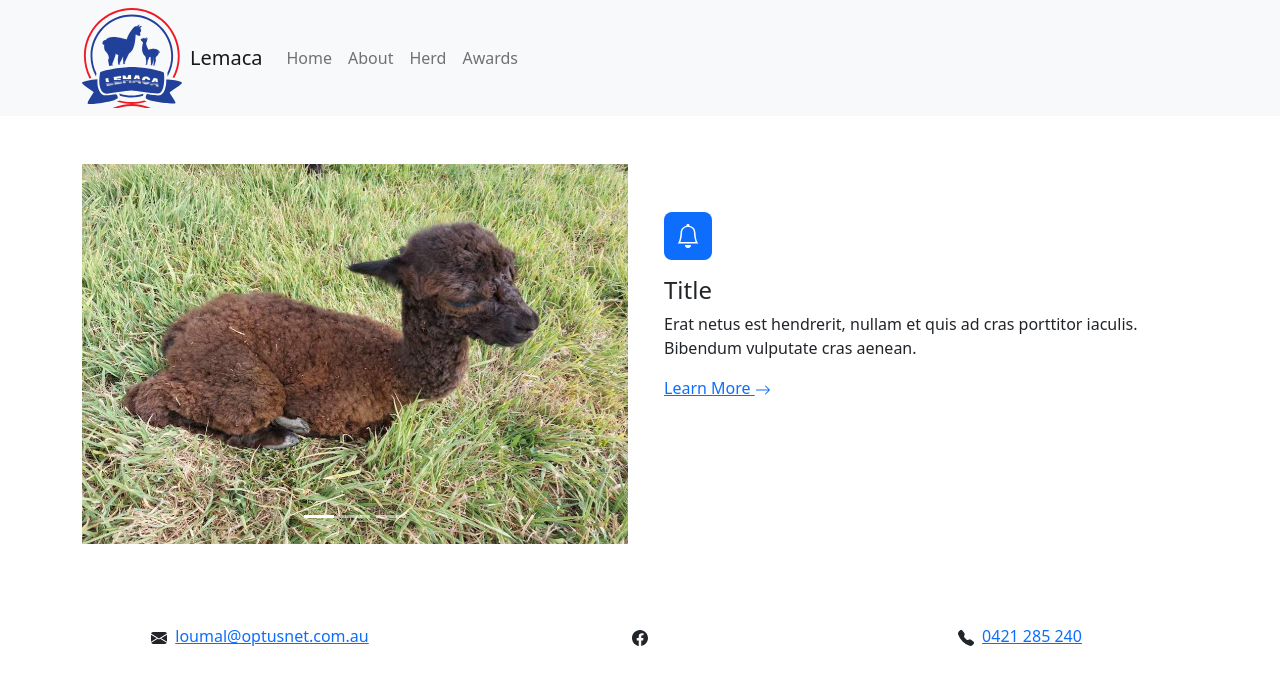
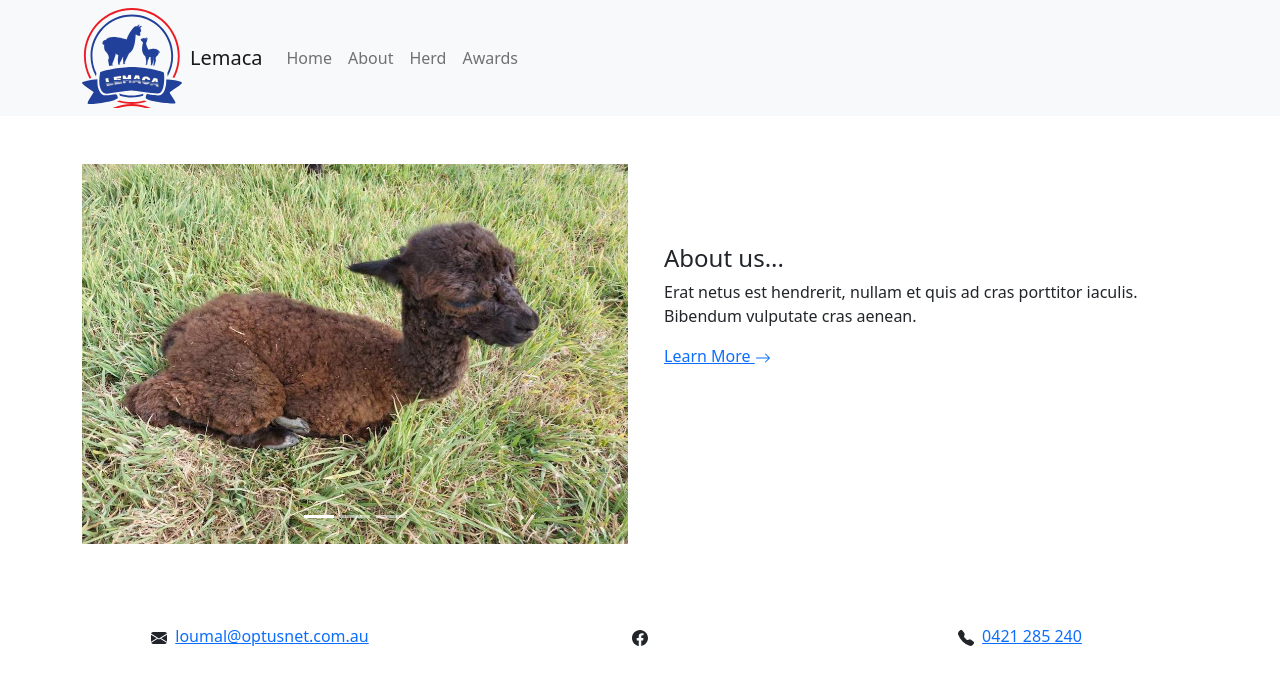
Before and after one commit to DeadPixelz01/lemaca-web, a React (Create React App) app: page /about in a window 1280 px wide. Shown: the top 684 px of the page. Built offline with nearby package versions, Linux system fonts and the light colour scheme.

Commit message:
adding information

```diff
--- a/src/About.js
+++ b/src/About.js
@@ -26,11 +26,8 @@ const About = () => {
             </div>
             <div className="col d-flex flex-column justify-content-center p-4">
                 <div className="text-center text-md-start d-flex flex-column align-items-center align-items-md-start mb-5">
-                    <div className="bs-icon-md bs-icon-rounded bs-icon-primary d-flex flex-shrink-0 justify-content-center align-items-center d-inline-block mb-3 bs-icon"><svg xmlns="http://www.w3.org/2000/svg" width="1em" height="1em" fill="currentColor" viewBox="0 0 16 16" className="bi bi-bell">
-                            <path d="M8 16a2 2 0 0 0 2-2H6a2 2 0 0 0 2 2zM8 1.918l-.797.161A4.002 4.002 0 0 0 4 6c0 .628-.134 2.197-.459 3.742-.16.767-.376 1.566-.663 2.258h10.244c-.287-.692-.502-1.49-.663-2.258C12.134 8.197 12 6.628 12 6a4.002 4.002 0 0 0-3.203-3.92L8 1.917zM14.22 12c.223.447.481.801.78 1H1c.299-.199.557-.553.78-1C2.68 10.2 3 6.88 3 6c0-2.42 1.72-4.44 4.005-4.901a1 1 0 1 1 1.99 0A5.002 5.002 0 0 1 13 6c0 .88.32 4.2 1.22 6z"></path>
-                        </svg></div>
                     <div>
-                        <h4>Title</h4>
+                        <h4>About us...</h4>
                         <p>Erat netus est hendrerit, nullam et quis ad cras porttitor iaculis. Bibendum vulputate cras aenean.</p><a href="#">Learn More&nbsp;<svg xmlns="http://www.w3.org/2000/svg" width="1em" height="1em" fill="currentColor" viewBox="0 0 16 16" className="bi bi-arrow-right">
                                 <path fill-rule="evenodd" d="M1 8a.5.5 0 0 1 .5-.5h11.793l-3.147-3.146a.5.5 0 0 1 .708-.708l4 4a.5.5 0 0 1 0 .708l-4 4a.5.5 0 0 1-.708-.708L13.293 8.5H1.5A.5.5 0 0 1 1 8z"></path>
                             </svg></a>
--- a/src/Home.js
+++ b/src/Home.js
@@ -12,7 +12,7 @@ const Home = () => {
                         <div className="col-md-10 col-xl-8 text-center d-flex d-sm-flex d-md-flex justify-content-center align-items-center mx-auto justify-content-md-start align-items-md-center justify-content-xl-center" style={{backgroundColor: 'rgba(33,32,32,0.66)', borderRadius: '6px'}}>
                             <div>
                                 <h1 className="text-uppercase fw-bold mb-3" style={{color: 'rgb(255,255,255)'}}>Welcome to Lemaca's alpacas</h1>
-                                <p className="mb-4" style={{color: 'rgb(255,255,255)'}}>A boutique alpaca farm residing in central Victroria specialising in dark&nbsp;Huacayas</p>
+                                <p className="mb-4" style={{color: 'rgb(255,255,255)'}}>A boutique alpaca farm residing in central Victroria specialising in &nbsp;Huacayas</p>
                             </div>
                         </div>
                     </div>
@@ -29,7 +29,7 @@ const Home = () => {
                                     <path d="M5.255 5.786a.237.237 0 0 0 .241.247h.825c.138 0 .248-.113.266-.25.09-.656.54-1.134 1.342-1.134.686 0 1.314.343 1.314 1.168 0 .635-.374.927-.965 1.371-.673.489-1.206 1.06-1.168 1.987l.003.217a.25.25 0 0 0 .25.246h.811a.25.25 0 0 0 .25-.25v-.105c0-.718.273-.927 1.01-1.486.609-.463 1.244-.977 1.244-2.056 0-1.511-1.276-2.241-2.673-2.241-1.267 0-2.655.59-2.75 2.286zm1.557 5.763c0 .533.425.927 1.01.927.609 0 1.028-.394 1.028-.927 0-.552-.42-.94-1.029-.94-.584 0-1.009.388-1.009.94z"></path>
                                 </svg></div>
                             <h4 className="card-title">About us</h4>
-                            <p className="card-text">Erat netus est hendrerit, nullam et quis ad cras porttitor iaculis. Bibendum vulputate cras aenean.</p>
+                            <p className="card-text">s</p>
                         </div>
                     </div>
                 </div>
```
